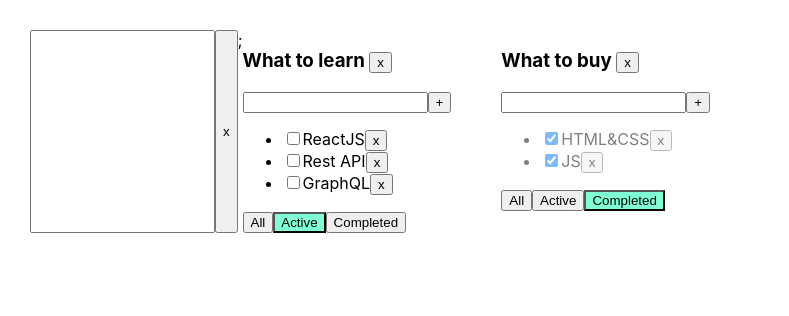
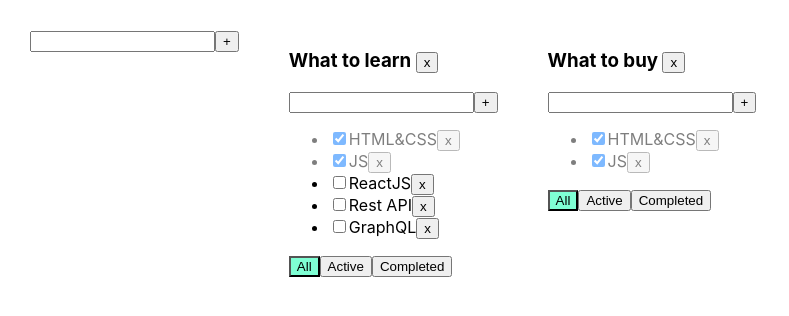
Before and after one commit to bohdanloik/todolist_4, a React (Create React App) app: page / in a window 1280 px wide. Shown: the top 316 px of the page, without its empty margins (0-789 px from the left). Built offline with nearby package versions, Linux system fonts and the light colour scheme.

Commit message:
change input for AddItem

```diff
--- a/src/AddItimForm.tsx
+++ b/src/AddItemForm.tsx
@@ -1,10 +1,9 @@
 import React, { ChangeEvent, KeyboardEvent, useState } from 'react';
 
-type AddItimFormPropsType = {
-    addTask: (title: string, todolistId: string) => void;
-    id: string;
+type AddItemFormPropsType = {
+    addItem: (title: string) => void;
 };
-export function AddItimForm(props: AddItimFormPropsType) {
+export function AddItemForm(props: AddItemFormPropsType) {
     let [title, setTitle] = useState("");
     let [error, setError] = useState<string | null>(null);
 
@@ -21,7 +20,7 @@
     };
     const addTask = () => {
         if (title.trim() !== '') {
-            props.addTask(title.trim(), props.id);
+            props.addItem(title.trim());
             setTitle('');
         } else {
             setError('Title is reqiured');
--- a/src/App.tsx
+++ b/src/App.tsx
@@ -2,6 +2,8 @@
 import './App.css';
 import {Todolist} from './Todolist';
 import { v1 } from 'uuid';
+import { AddItemForm } from './AddItemForm';
+import { isPropertySignature } from 'typescript';
 
 export type FilterValuesType = "all" | "active" | "completed";
 
@@ -48,8 +50,8 @@
 
 
     let [todolists, setTodolist]= useState<Array<TodolistType>>([
-        { id: todolistId1, title: "What to learn", filter: "active"},
-        { id: todolistId2, title: "What to buy", filter: "completed"}
+        { id: todolistId1, title: "What to learn", filter: "all"},
+        { id: todolistId2, title: "What to buy", filter: "all"}
     ])
 
     let removeTodoList = (todolistId: string) => {
@@ -77,7 +79,7 @@
 
     return (
         <div className="App">
-            <input /><button>x</button>;
+            <AddItemForm addItem={(title: string)=>{alert('title')}} />
             {
                 todolists.map((tl) => {
 
--- a/src/Todolist.tsx
+++ b/src/Todolist.tsx
@@ -1,5 +1,5 @@
 import React, {ChangeEvent, ChangeEventHandler} from 'react';
-import { AddItimForm } from './AddItimForm';
+import { AddItemForm } from './AddItemForm';
 import {FilterValuesType} from './App';
 
 type TaskType = {
@@ -30,10 +30,13 @@
         props.removeTodoList(props.id);
     };
 
+    const addTask =(title: string) => {
+        props.addTask(title,props.id);
+    }
     return <div>
 
         <h3>{props.title} <button onClick={removeTodoList}>x</button></h3>
-        <AddItimForm id={props.id} addTask={props.addTask}/>
+        <AddItemForm addItem={addTask}/>
         <ul>
             {
                 props.tasks.map(t => {
```
